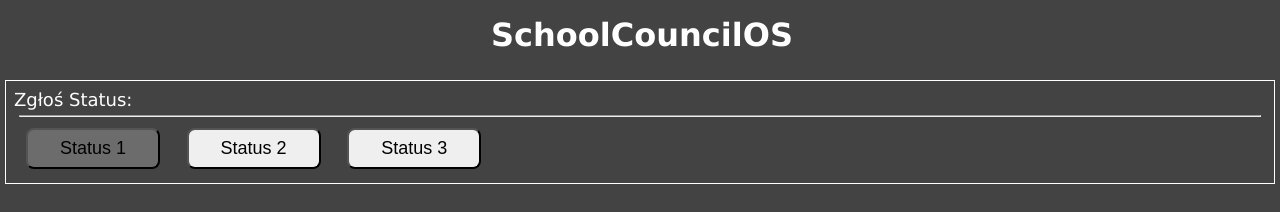
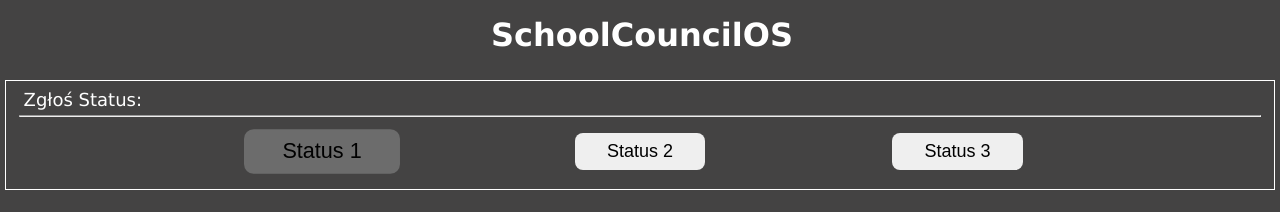
Before and after one commit to Rudzix66/SchoolCouncilOS, a plain HTML site: page index.html in a window 1280 px wide. Both pictures are taken after a click on the button "Status 1". Drawn offline with Linux system fonts and the light colour scheme.

Commit message:
fix enents on status buttons

```diff
--- a/app.js
+++ b/app.js
@@ -1,5 +1,9 @@
 const statusBtn = document.querySelectorAll('.status-btn');
 
+
 statusBtn.forEach(btn => btn.addEventListener('click', () => {
-    btn.style.backgroundColor="#6c6c6c"
+    document,querySelector('body').addEventListener('click', () => {
+        btn.classList.remove('active')
+    })
+    btn.classList.toggle('active')
 }))
--- a/index.html
+++ b/index.html
@@ -19,9 +19,11 @@
         <div class="status-section">
             <p class="request-status">Zgłoś Status:</p>
             <hr style="margin: 5px;">
-            <button class="status-btn">Status 1</button>
-            <button class="status-btn">Status 2</button>
-            <button class="status-btn">Status 3</button>
+            <div style="padding: 1.2rem; width: 100%; text-align: center;">
+                <button class="status-btn">Status 1</button>
+                <button class="status-btn">Status 2</button>
+                <button class="status-btn">Status 3</button>
+            </div>
         </div>
 
     </div>
--- a/style.css
+++ b/style.css
@@ -13,6 +13,11 @@ body{
     color: white;
     font-family: Verdana, Geneva, Tahoma, sans-serif;
     box-sizing: border-box;
+}
+
+button {
+    border: none;
+    outline: none;
 }
 
 button:hover {
@@ -38,7 +43,7 @@ button:hover {
     font-size: 2em;
 }
 
-.status-section{
+.status-section {
     margin: 5px;
     background-color: darken(#135DD8,10% );
     padding: 8px;
@@ -46,25 +51,25 @@ button:hover {
     border: 1px solid #ffffff
 }
 
-.request-status{
+.request-status {
     font-size: 2.25em;
+    padding-left: 1.2rem;
 }
 
 .status-btn {
-    background-color: transparentize(#333,.1 );
-    color: transparentize(white,.25 );
     padding: 8px 32px;
     border-radius: 8px;
     font-size: 18px;
-    margin: 6px 12px;
+    margin: 0.2rem 7.5%;
     transition: .25s ease-in-out background-color,.25s ease-in-out transform;
 }
 
 .status-btn:hover{
-    background-color: #444343;
+    background-color: #414141;
     transform: scale(1.05);
 }
 
-.status-btn:focus{
-    background-color: lighten(#135DD8, 10%);
+.active, .status-btn:focus{
+    background-color: #6c6c6c;
+    transform: scale(1.2);
 }
```
